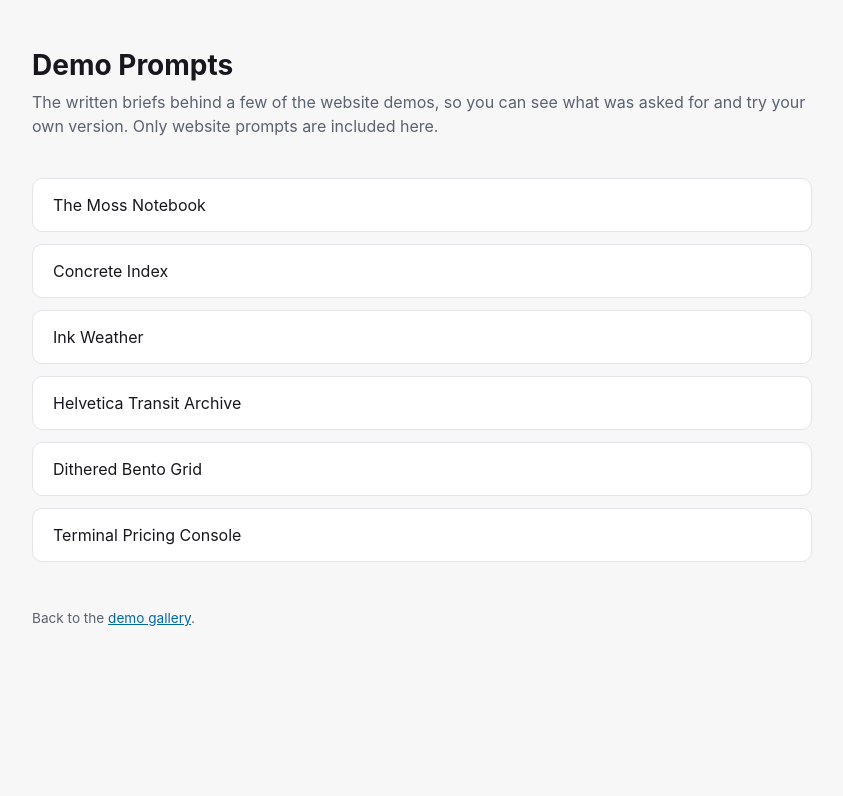
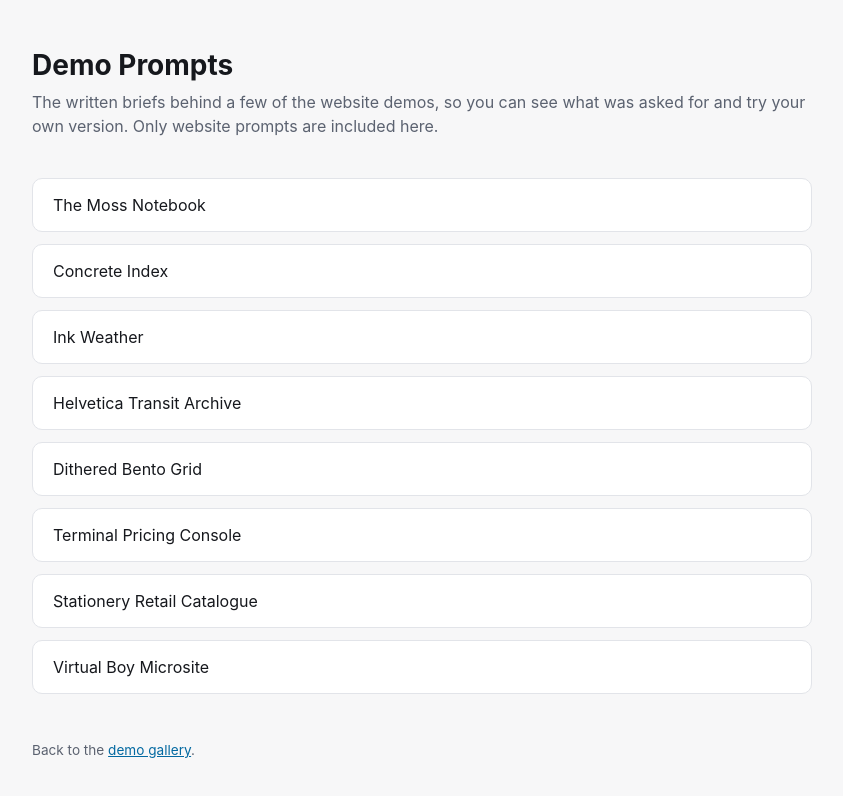
Before and after one commit to loktar00/qwen3-8-27b-demos, a plain HTML site: page prompts/index.html in a window 1280 px wide. Shown: the whole page, without its empty margins (218-1061 px from the left). Drawn offline with Linux system fonts and the light colour scheme.

Commit message:
Publish remaining website prompts with methodology blocks removed

```diff
--- a/prompts/index.html
+++ b/prompts/index.html
@@ -90,6 +90,8 @@
     <li><a href="website-swiss.md">Helvetica Transit Archive</a></li>
     <li><a href="bento-grid-1bit-dither.md">Dithered Bento Grid</a></li>
     <li><a href="saas-pricing-terminal.md">Terminal Pricing Console</a></li>
+    <li><a href="stationery-retail-catalogue.md">Stationery Retail Catalogue</a></li>
+    <li><a href="virtual-boy-website.md">Virtual Boy Microsite</a></li>
   </ul>
   <footer>
     Back to the <a href="../">demo gallery</a>.
```
Also changed, not shown: 2 other files.
